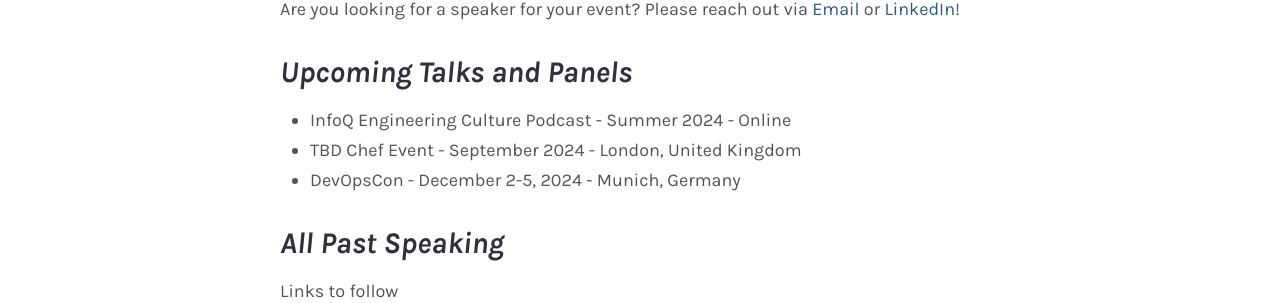
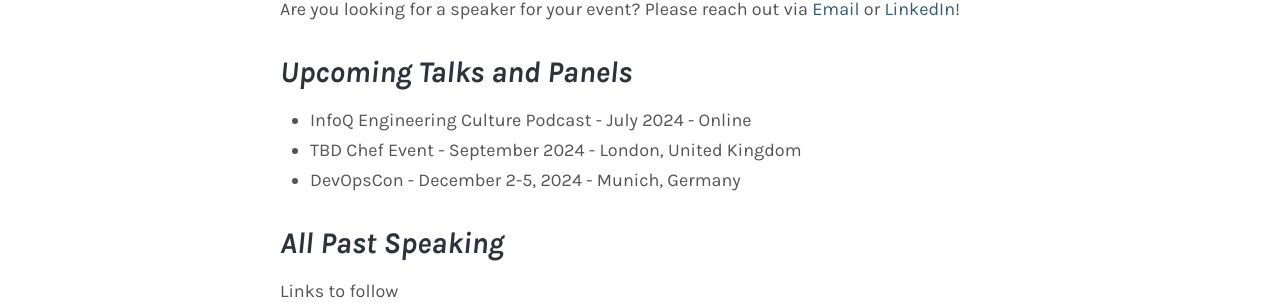
Before and after one commit to bnwoods/bnwoods.github.io, a Jekyll site: the page built from speaking.md, in a window 1280 px wide and 900 px high, scrolled down 994 px. Shown: the part 151-454 px from the top of the window. Built offline with Jekyll 4.4.1, drawn with Linux system fonts in a browser that asks for light colours; some web fonts are replaced; comment, search, counter and statistics services are not loaded.

Commit message:
Update publications and speaking page

```diff
--- a/speaking.md
+++ b/speaking.md
@@ -8,7 +8,7 @@
 Are you looking for a speaker for your event? Please reach out via [Email](mailto:brittanywoods2008@gmail.com) or [LinkedIn](https://www.linkedin.com/in/bnwoods)!
 
 ### _Upcoming Talks and Panels_
-- InfoQ Engineering Culture Podcast - Summer 2024 - Online
+- InfoQ Engineering Culture Podcast - July 2024 - Online
 - TBD Chef Event - September 2024 - London, United Kingdom
 - DevOpsCon - December 2-5, 2024  - Munich, Germany
 
```
Also changed, not shown: publications.md (+2 -0 lines).
